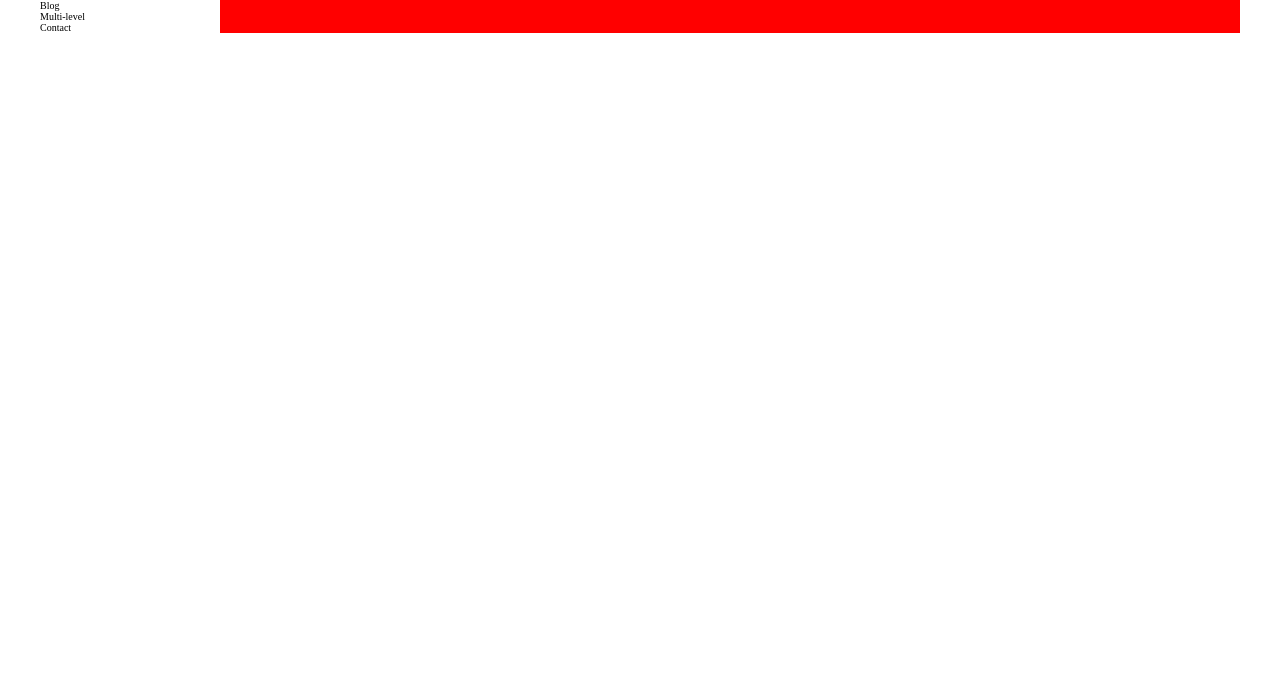
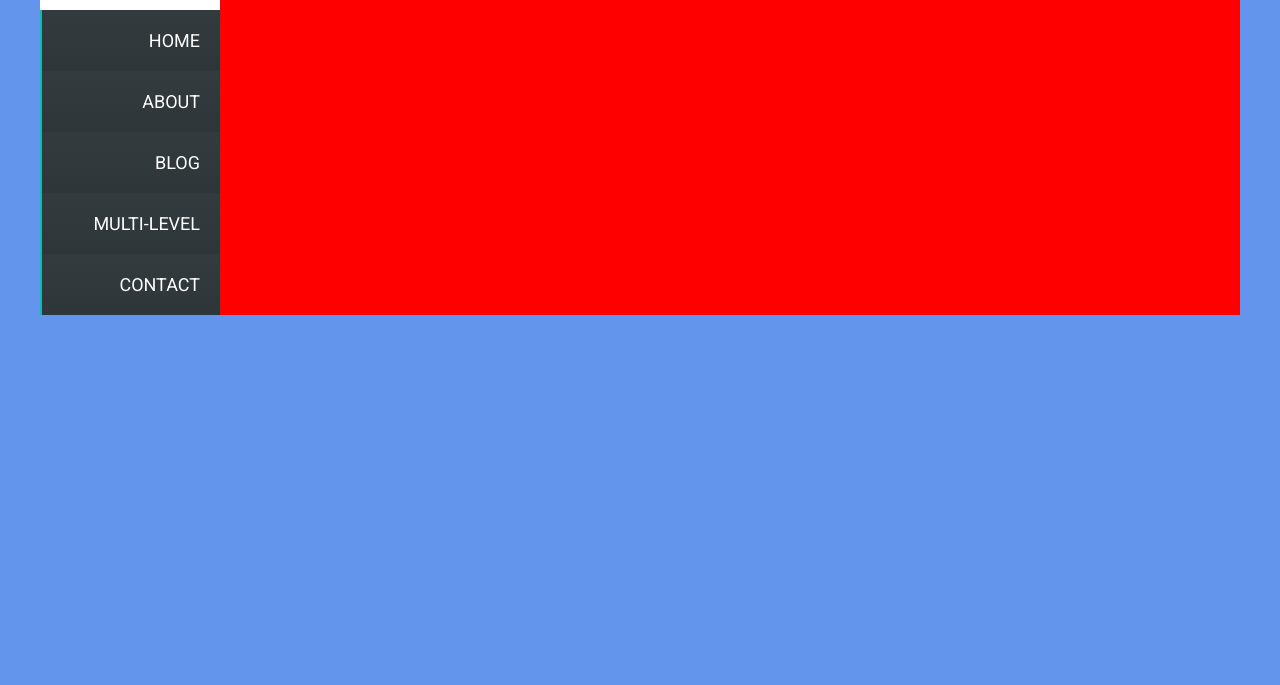
Before and after one commit to Robie-Robz/Kappe, a website: page index.html in a window 1280 px wide. Shown: the part 115-800 px from the top of the page. Drawn offline with Linux system fonts and the light colour scheme.

Commit message:
Header finished

```diff
--- a/index.html
+++ b/index.html
@@ -9,6 +9,7 @@
 	<meta name="description" content="">
 	<meta name="keywords" content="">
 	<!-- Google fonts -->
+	<link href="https://fonts.googleapis.com/css?family=Roboto:300,400&display=swap" rel="stylesheet">
 	<link rel="stylesheet" type="text/css" href="css/style.css">
 	<title>Kappe</title>
 
@@ -23,11 +24,11 @@
             </div>
             <nav class="header__menu">
                 <ul class="menu-list">
-                   <li class="menu-list__item">Home</li>
-                   <li class="menu-list__item">About</li>
-                   <li class="menu-list__item">Blog</li>
-                   <li class="menu-list__item">Multi-level</li>
-                   <li class="menu-list__item">Contact</li>
+                   <li class="menu-list__item"><a href="#" class="menu-list__link">Home</a></li>
+                   <li class="menu-list__item"><a href="#" class="menu-list__link">About</a></li>
+                   <li class="menu-list__item"><a href="#" class="menu-list__link">Blog</a></li>
+                   <li class="menu-list__item"><a href="#" class="menu-list__link">Multi-level</a></li>
+                   <li class="menu-list__item"><a href="#" class="menu-list__link">Contact</a></li>
                 </ul>
             </nav>
         </header>
--- a/sass/base/_base.scss
+++ b/sass/base/_base.scss
@@ -6,3 +6,9 @@
 html{
     font-size: 62.5%;
 }
+body{
+    background-color:cornflowerblue;
+    font-family: 'Roboto', sans-serif;
+    font-weight: 300;
+    font-size: 1.8rem;
+}
--- a/sass/base/_typography.scss
+++ b/sass/base/_typography.scss
@@ -0,0 +1,3 @@
+body{
+
+}
--- /dev/null
+++ b/sass/base/_variables.scss
@@ -0,0 +1,5 @@
+$color-primary: #2E363A;
+$color-primary-dark:#242b2e;
+$color-primary-light:#333B3F;
+
+$menu-hover: #1AB5B3;
--- a/sass/components/_menu-list.scss
+++ b/sass/components/_menu-list.scss
@@ -3,6 +3,37 @@
     display: flex;
     flex-direction: column;
     &__item{
-        justify-content: flex-end;
+
+        background-image: linear-gradient(to bottom, $color-primary-light 0%, $color-primary 100%);
+        padding:2rem;
+        text-align: right;
+        position: relative;
+        z-index: 5;
+
+        &::before{
+            content: "";
+            height: 100%;
+            width:1%;
+            position: absolute;
+            top:0;
+            left:0;
+            background-color: $menu-hover;
+            transition: all .5s;
+            z-index: -1;
+        }
+        &:hover::before{
+            width:100%;
+        }
     }
+    &__link{
+        display: inline-block;
+        height: 100%;
+        width: 100%;
+        text-transform: uppercase;
+        text-decoration: none;
+        color:white;
+        line-height: 2rem;
+        font-weight: 400;
+    }
+
 }
--- a/sass/layout/_header.scss
+++ b/sass/layout/_header.scss
@@ -2,4 +2,10 @@
     display: flex;
     flex-direction: column;
     flex:0 0 15%;
+    background-color: $color-primary-dark;
+
+    &__logo-box{
+        padding: 1.5rem 3rem;
+        background-color: white;
+    }
 }
--- a/sass/main.scss
+++ b/sass/main.scss
@@ -2,6 +2,7 @@
 @import "abstracts/variables.scss";
 @import "base/base.scss";
 @import "base/typography.scss";
+@import "base/variables.scss";
 @import "components/menu-list.scss";
 
 @import "layout/container.scss";
```
Also changed, not shown: css/style.css.
